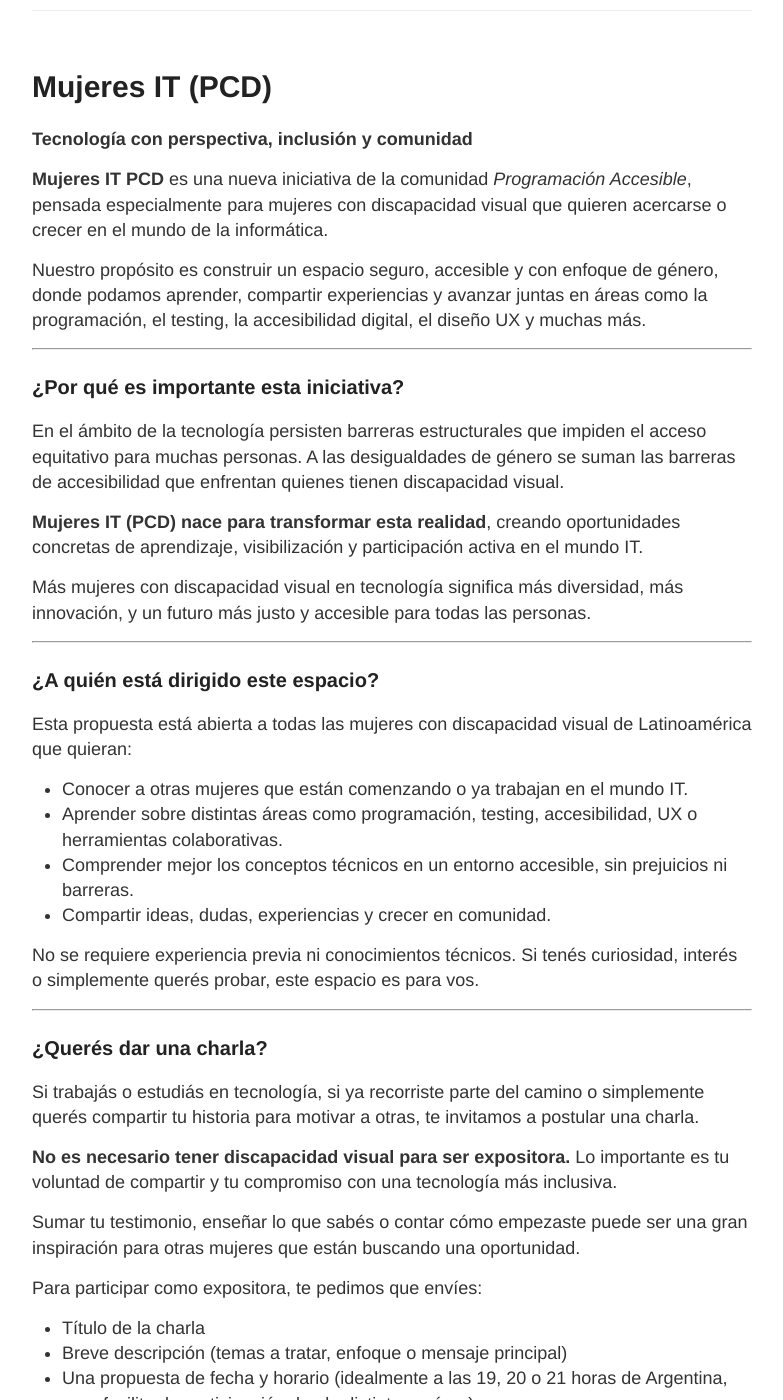
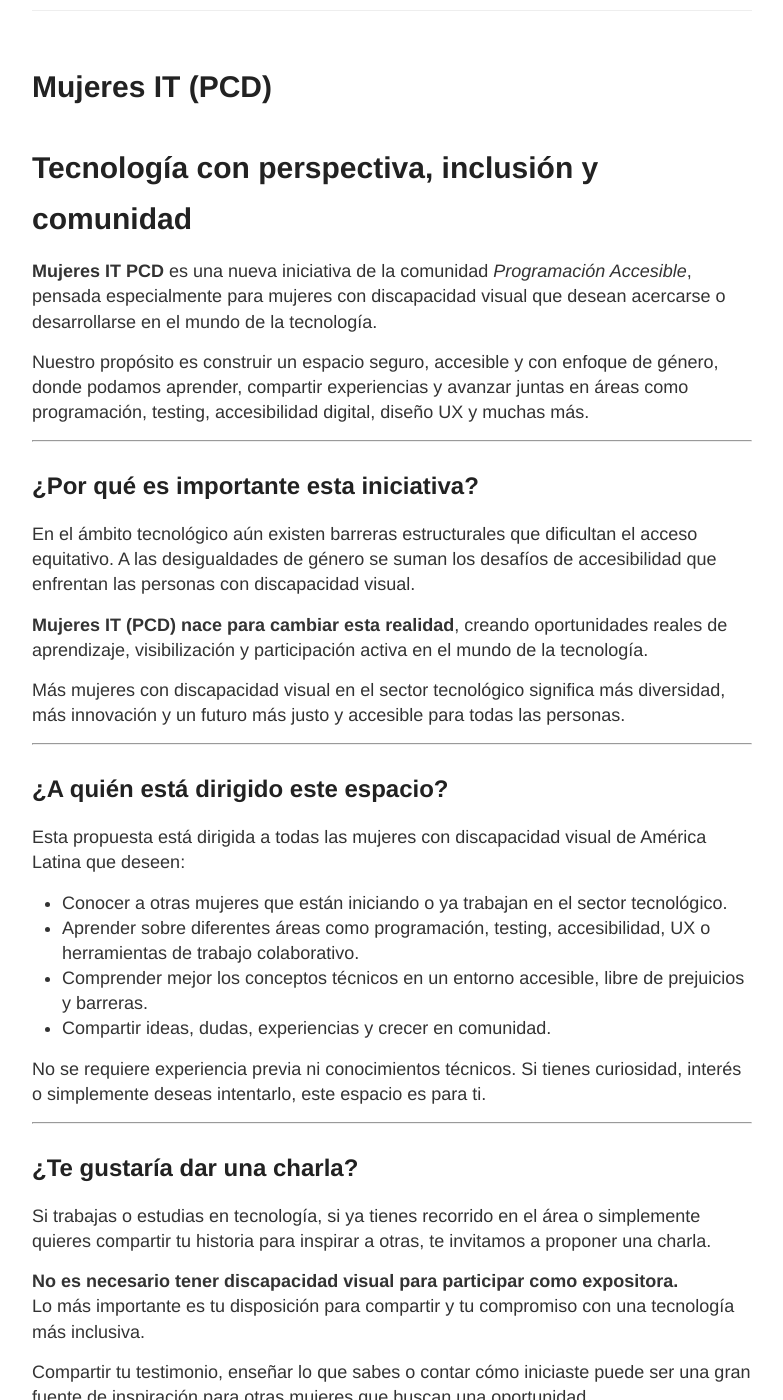
Before and after one commit to programacion-accesible/programacion-accesible.github.io, a Jekyll site: the page built from mujeres-it.md, in a window 1280 px wide and 1400 px high, scrolled down 234 px. Shown: the whole window, without its empty margins (248-1031 px from the left). Built offline with Jekyll 4.4.1, drawn with Linux system fonts in a browser that asks for light colours; some of the changed text lies outside the part shown.

Commit message:
mejora del texto meujres it

```diff
--- a/mujeres-it.md
+++ b/mujeres-it.md
@@ -4,78 +4,77 @@ title: Mujeres IT (PCD)
 permalink: /mujeres-it-pcd/
 ---
 
-**Tecnología con perspectiva, inclusión y comunidad**
+# Tecnología con perspectiva, inclusión y comunidad
 
-**Mujeres IT PCD** es una nueva iniciativa de la comunidad *Programación Accesible*, pensada especialmente para mujeres con discapacidad visual que quieren acercarse o crecer en el mundo de la informática.
+**Mujeres IT PCD** es una nueva iniciativa de la comunidad *Programación Accesible*, pensada especialmente para mujeres con discapacidad visual que desean acercarse o desarrollarse en el mundo de la tecnología.
 
-Nuestro propósito es construir un espacio seguro, accesible y con enfoque de género, donde podamos aprender, compartir experiencias y avanzar juntas en áreas como la programación, el testing, la accesibilidad digital, el diseño UX y muchas más.
+Nuestro propósito es construir un espacio seguro, accesible y con enfoque de género, donde podamos aprender, compartir experiencias y avanzar juntas en áreas como programación, testing, accesibilidad digital, diseño UX y muchas más.
 
 ---
 
-### ¿Por qué es importante esta iniciativa?
+## ¿Por qué es importante esta iniciativa?
 
-En el ámbito de la tecnología persisten barreras estructurales que impiden el acceso equitativo para muchas personas. A las desigualdades de género se suman las barreras de accesibilidad que enfrentan quienes tienen discapacidad visual.
+En el ámbito tecnológico aún existen barreras estructurales que dificultan el acceso equitativo. A las desigualdades de género se suman los desafíos de accesibilidad que enfrentan las personas con discapacidad visual.
 
-**Mujeres IT (PCD) nace para transformar esta realidad**, creando oportunidades concretas de aprendizaje, visibilización y participación activa en el mundo IT.
+**Mujeres IT (PCD) nace para cambiar esta realidad**, creando oportunidades reales de aprendizaje, visibilización y participación activa en el mundo de la tecnología.
 
-Más mujeres con discapacidad visual en tecnología significa más diversidad, más innovación, y un futuro más justo y accesible para todas las personas.
+Más mujeres con discapacidad visual en el sector tecnológico significa más diversidad, más innovación y un futuro más justo y accesible para todas las personas.
 
 ---
 
-### ¿A quién está dirigido este espacio?
+## ¿A quién está dirigido este espacio?
 
-Esta propuesta está abierta a todas las mujeres con discapacidad visual de Latinoamérica que quieran:
+Esta propuesta está dirigida a todas las mujeres con discapacidad visual de América Latina que deseen:
 
-* Conocer a otras mujeres que están comenzando o ya trabajan en el mundo IT.
-* Aprender sobre distintas áreas como programación, testing, accesibilidad, UX o herramientas colaborativas.
-* Comprender mejor los conceptos técnicos en un entorno accesible, sin prejuicios ni barreras.
-* Compartir ideas, dudas, experiencias y crecer en comunidad.
+- Conocer a otras mujeres que están iniciando o ya trabajan en el sector tecnológico.
+- Aprender sobre diferentes áreas como programación, testing, accesibilidad, UX o herramientas de trabajo colaborativo.
+- Comprender mejor los conceptos técnicos en un entorno accesible, libre de prejuicios y barreras.
+- Compartir ideas, dudas, experiencias y crecer en comunidad.
 
-No se requiere experiencia previa ni conocimientos técnicos. Si tenés curiosidad, interés o simplemente querés probar, este espacio es para vos.
+No se requiere experiencia previa ni conocimientos técnicos. Si tienes curiosidad, interés o simplemente deseas intentarlo, este espacio es para ti.
 
 ---
 
-### ¿Querés dar una charla?
+## ¿Te gustaría dar una charla?
 
-Si trabajás o estudiás en tecnología, si ya recorriste parte del camino o simplemente querés compartir tu historia para motivar a otras, te invitamos a postular una charla.
+Si trabajas o estudias en tecnología, si ya tienes recorrido en el área o simplemente quieres compartir tu historia para inspirar a otras, te invitamos a proponer una charla.
 
-**No es necesario tener discapacidad visual para ser expositora.**
-Lo importante es tu voluntad de compartir y tu compromiso con una tecnología más inclusiva.
+**No es necesario tener discapacidad visual para participar como expositora.**
+Lo más importante es tu disposición para compartir y tu compromiso con una tecnología más inclusiva.
 
-Sumar tu testimonio, enseñar lo que sabés o contar cómo empezaste puede ser una gran inspiración para otras mujeres que están buscando una oportunidad.
+Compartir tu testimonio, enseñar lo que sabes o contar cómo iniciaste puede ser una gran fuente de inspiración para otras mujeres que buscan una oportunidad.
 
-Para participar como expositora, te pedimos que envíes:
+### Para participar como expositora, te pedimos que envíes:
 
-* Título de la charla
-* Breve descripción (temas a tratar, enfoque o mensaje principal)
-* Una propuesta de fecha y horario (idealmente a las 19, 20 o 21 horas de Argentina, para facilitar la participación desde distintos países)
+- Título de la charla
+- Breve descripción (temas que tratarás, enfoque o mensaje principal)
+- Una propuesta de fecha y horario (preferiblemente a las 19:00, 20:00 o 21:00 horas de Argentina, para facilitar la participación desde diferentes países)
 
 Las charlas serán grabadas y luego publicadas en nuestro canal de YouTube, para que el contenido siga siendo útil y accesible para muchas más personas.
 
 ---
 
-### ¿Querés participar como oyente?
+## ¿Quieres participar como oyente?
 
-Podés sumarte a las charlas como oyente, sin necesidad de conocimientos previos.
-Este espacio está pensado para acompañarte en tus primeros pasos, para hacer preguntas con confianza, y para descubrir todo lo que podés lograr en el mundo tecnológico.
+Puedes unirte a las charlas como oyente, sin necesidad de conocimientos previos.
+Este espacio está diseñado para acompañarte en tus primeros pasos, hacer preguntas con confianza y descubrir todo lo que puedes lograr en el mundo tecnológico.
 
-Aprender es un derecho, y aquí vas a encontrar una comunidad que te apoya, te escucha y te impulsa.
+Aprender es un derecho, y aquí encontrarás una comunidad que te apoya, te escucha y te impulsa.
 
 ---
 
-### ¿Cómo participar?
+## ¿Cómo participar?
 
-Si querés postular una charla, podés completar este formulario.
-
-Podés participar desde cualquier lugar de Latinoamérica. Solo necesitás una conexión a internet y ganas de formar parte.
+Si deseas postular una charla, puedes completar [este formulario.](https://forms.gle/ShsGy55kgutb78qS6)
+Puedes participar desde cualquier lugar de América Latina. Solo necesitas una conexión a internet y ganas de ser parte.
 
 ---
 
-### Un espacio hecho para mujeres
+## Un espacio creado para mujeres
 
-**Mujeres IT (PCD)** es más que un ciclo de charlas: es una invitación a construir comunidad, a abrir caminos, a enseñar y a aprender.
+**Mujeres IT (PCD)** es más que un ciclo de charlas: es una invitación a construir comunidad, abrir caminos, enseñar y aprender.
 
 Te invitamos a sumar tu historia, tu voz, tus ideas o tus preguntas.
-Juntas, podemos transformar la forma en que las mujeres con discapacidad visual acceden al mundo tecnológico.
+**Juntas, podemos transformar la forma en que las mujeres con discapacidad visual acceden al mundo de la tecnología.**
 
 **Te esperamos.**
```
